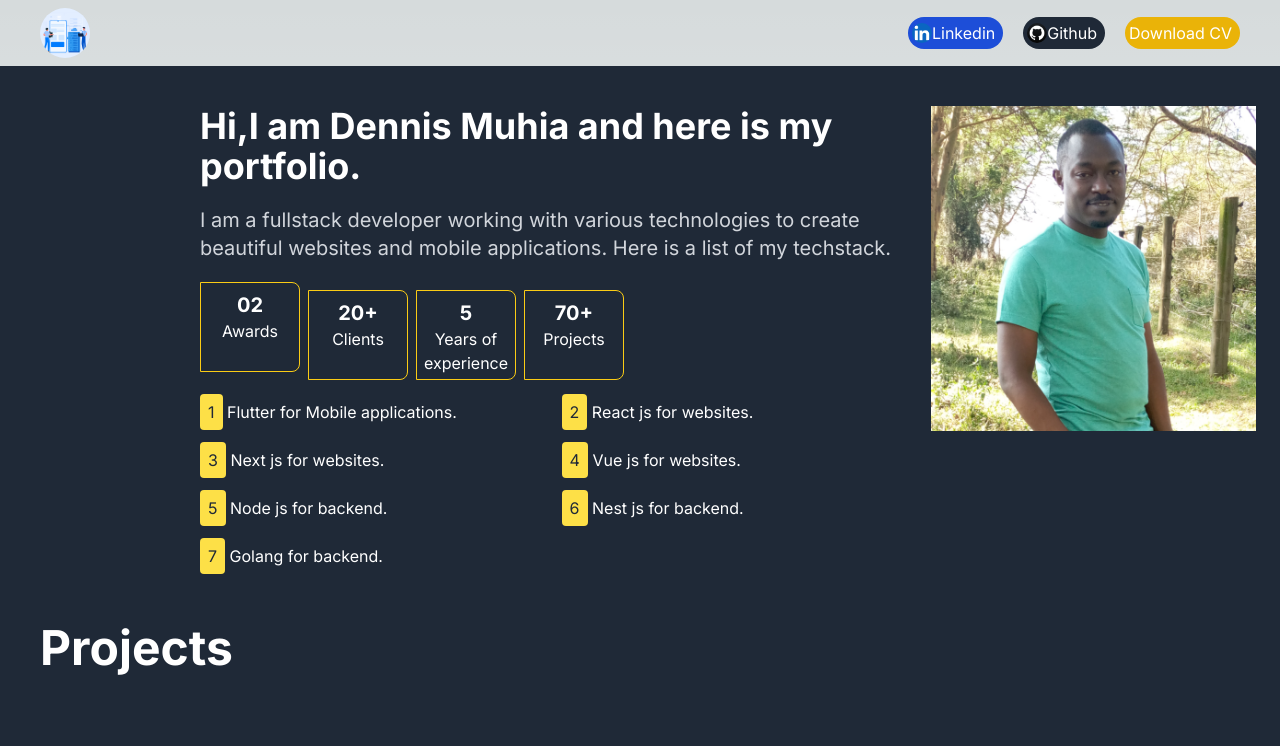
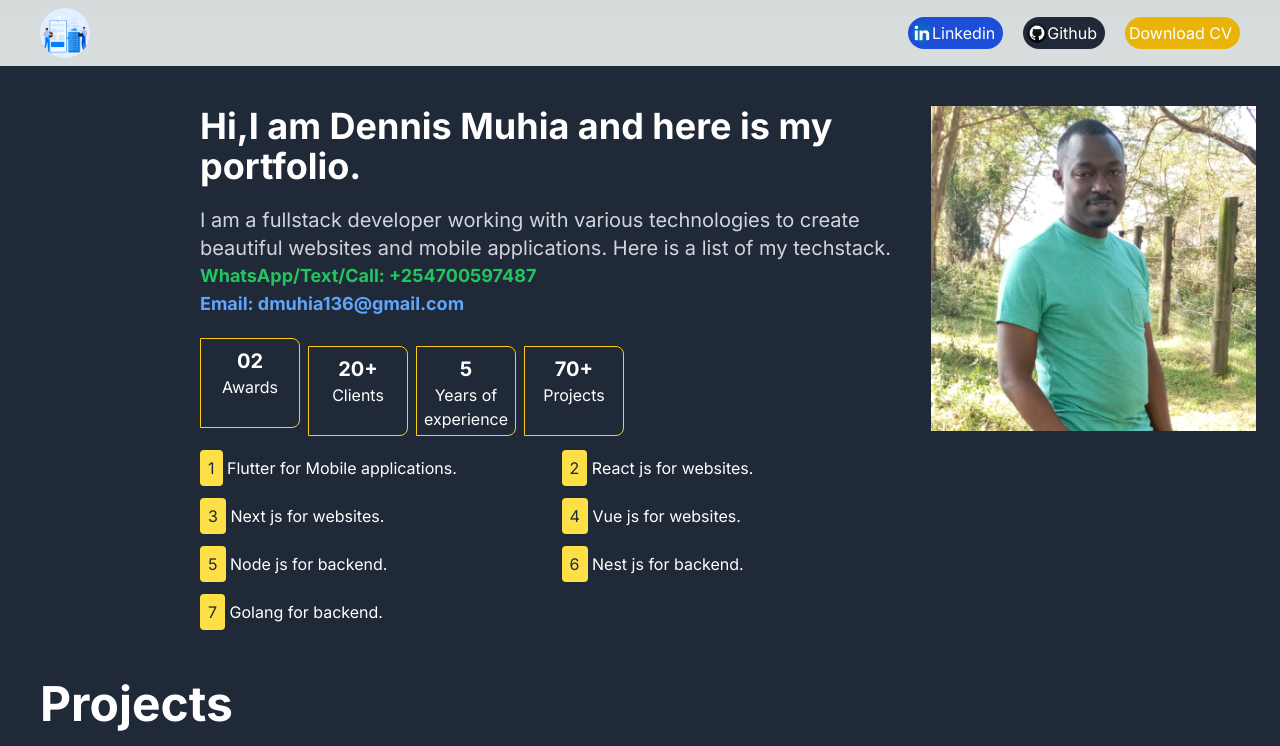
Before and after one commit to dmuhia136/portfolio-dennis, a Next.js app: page / in a window 1280 px wide. Shown: the top 746 px of the page. Built offline with nearby package versions, Linux system fonts and the light colour scheme.

Commit message:
contacts added

```diff
--- a/app/page.js
+++ b/app/page.js
@@ -1,6 +1,6 @@
 import Hero from "../components/Hero";
 import Projects from "../components/Projects";
-import Form from "../components/Form"
+
 
 
 export default function Home() {
@@ -11,7 +11,7 @@ export default function Home() {
       {/* Projects done */}
       <Projects />
       {/* Links to portfolio done*/}
-      <Form/>
+
     </main>
   );
 }
--- /dev/null
+++ b/components/Contact.jsx
@@ -0,0 +1,10 @@
+function Contact() {
+  return (
+    <div>
+      <p className="text-green-500 font-bold text-lg">WhatsApp/Text/Call: +254700597487</p>
+      <p className="text-blue-400 text-lg font-bold">Email: dmuhia136@gmail.com</p>
+    </div>
+  );
+}
+
+export default Contact;
--- a/components/Hero.jsx
+++ b/components/Hero.jsx
@@ -1,5 +1,7 @@
 import Image from "next/image";
 import Accomplish from "../components/Accomplish";
+import Contact from '../components/Contact'
+
 
 function Hero() {
   return (
@@ -13,6 +15,7 @@ function Hero() {
           I am a fullstack developer working with various technologies to create
           beautiful websites and mobile applications. Here is a list of my
           techstack.
+          <Contact/>
         </p>
         <div className="md:grid md:grid-cols-2 lg:flex md:space-x-2 md:space-y-2 lg:space-x-2">
           <Accomplish title="02" desc="Awards" />
@@ -20,7 +23,7 @@ function Hero() {
           <Accomplish title="5" desc="Years of experience" />
           <Accomplish title="70+" desc="Projects" />
         </div>
-        <div className="grid grid-cols-1 gap-2  lg:grid-cols-2">
+        <div className="grid grid-cols-1 gap-2  md:grid-cols-2">
           <div className="">
             <span className="rounded bg-yellow-300 text-gray-800 p-2 ">1</span>{" "}
             Flutter for Mobile applications.
```
Also changed, not shown: components/Form.jsx (deleted, +0 -8 lines).
